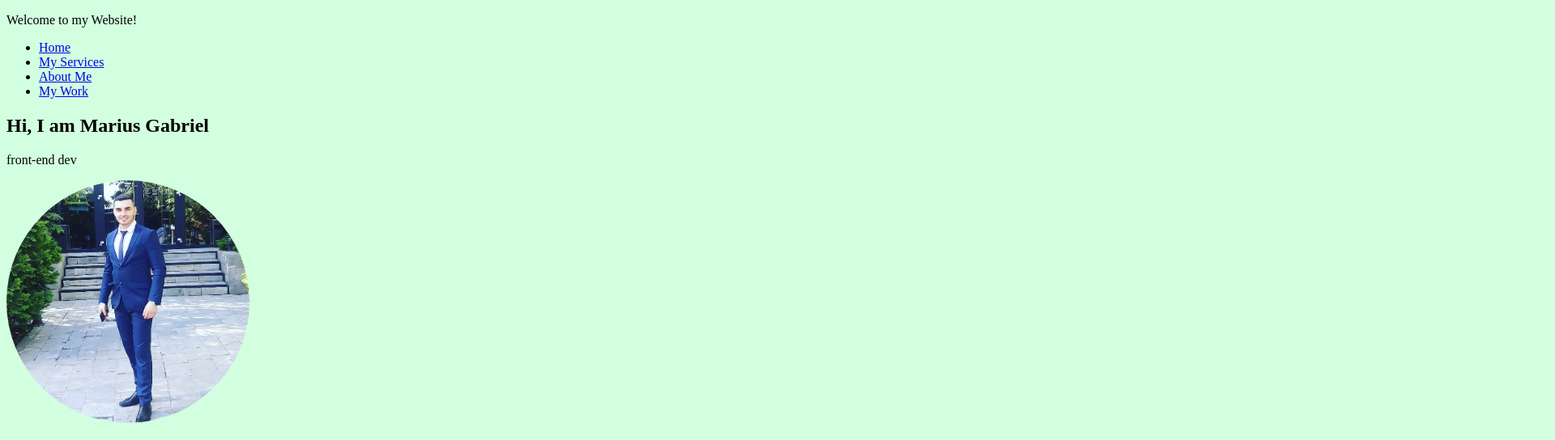
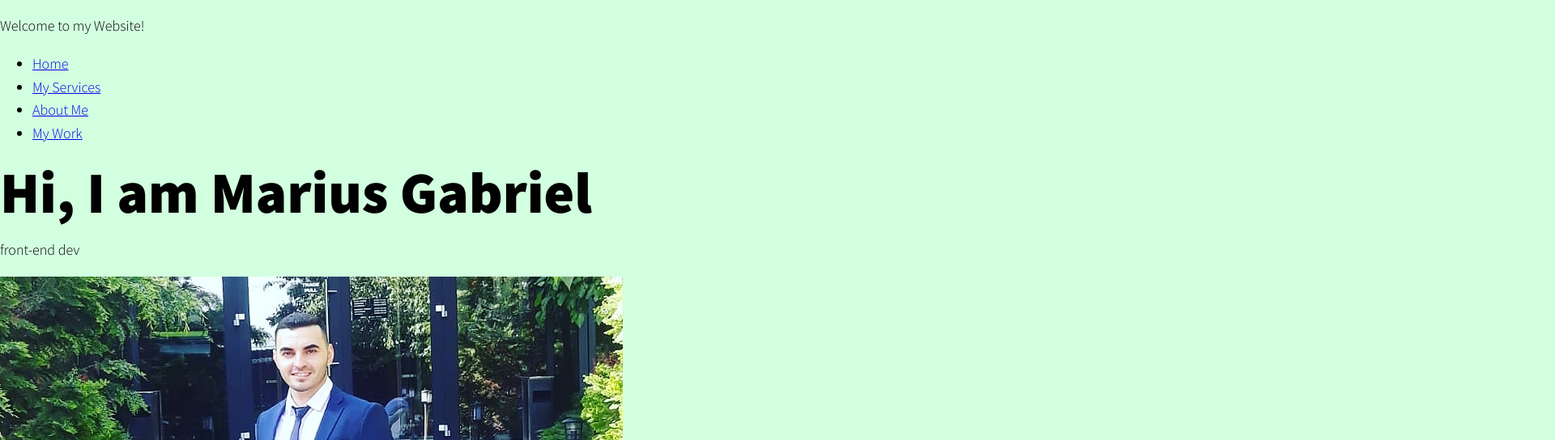
Before and after one commit to Mariuspgab/Portofolio-Website, a plain HTML site: page index.html in a window 1280 px wide. Shown: the top 544 px of the page at 81% size, 1920 px wide, since content can reach past the window. Drawn offline with Linux system fonts and the light colour scheme.

Commit message:
setting css style portofolio

```diff
--- a/index.html
+++ b/index.html
@@ -7,6 +7,8 @@
     <meta name="viewport" content="width=device-width, initial-scale=1.0">
     <link rel="stylesheet" href="style.css">
     <title>Marius-Gabriel Portofolio Website</title>
+    <link href="https://fonts.googleapis.com/css?family=Source+Code+Pro:400,900|Source+Sans+Pro:300,900&display=swap"
+        rel="stylesheet">
 </head>
 
 <body>
--- a/style.css
+++ b/style.css
@@ -1,6 +1,46 @@
+*,
+*::before,
+*::after{
+    box-sizing: border-box;
+}
+
+/* Custom Properties*/
+:root{
+    --ff-primary:'Source Sans Pro', sans-serif;
+    --ff-secondary:'Source Code Pro', monospace;
+
+    --fw-reg: 300;
+    --fw-bold: 900;
+
+    --clr-light:#fff;
+    --clr-text:#303030;
+    --clr-accent:#16e0bd;
+
+    --fs-h1: 3rem;
+    --fs-h2: 2.25 rem;
+    --fs-h3: 1.25 rem;
+    --fs-body:1 rem;
+}
+
+@media(min-width:800px){
+    :root{
+        --fs-h1:4.5rem;
+        --fs-h2:3.75rem;
+        --fs-h3:1.5rem;
+        --fs-body:1.125rem;
+    }
+}
+/* General styles*/
 body{
     background-color: rgba(202, 255, 218, 0.849);
+    margin: 0;
+    font-family: var(--ff-primary);
+    font-size: var(--fs-body);
+    line-height: 1.6;
+
+
 }
+/*
 .logo {
     width: 300px;
     border-radius: 150px;
@@ -9,3 +49,24 @@ body{
     width: 300px;
     border-radius: 150px;
 }
+*/
+
+img{
+display: block;
+max-width: 100%;
+}
+
+/* TYPOGRAPHY */
+
+h1,
+h2,
+h3{
+    line-height: 1.1;
+    margin: 0;
+}
+
+h1 { font-size: var(--fs-h1)}
+
+h2 { font-size: var(--fs-h2)}
+
+h3 { font-size: var(--fs-h3)}
```
